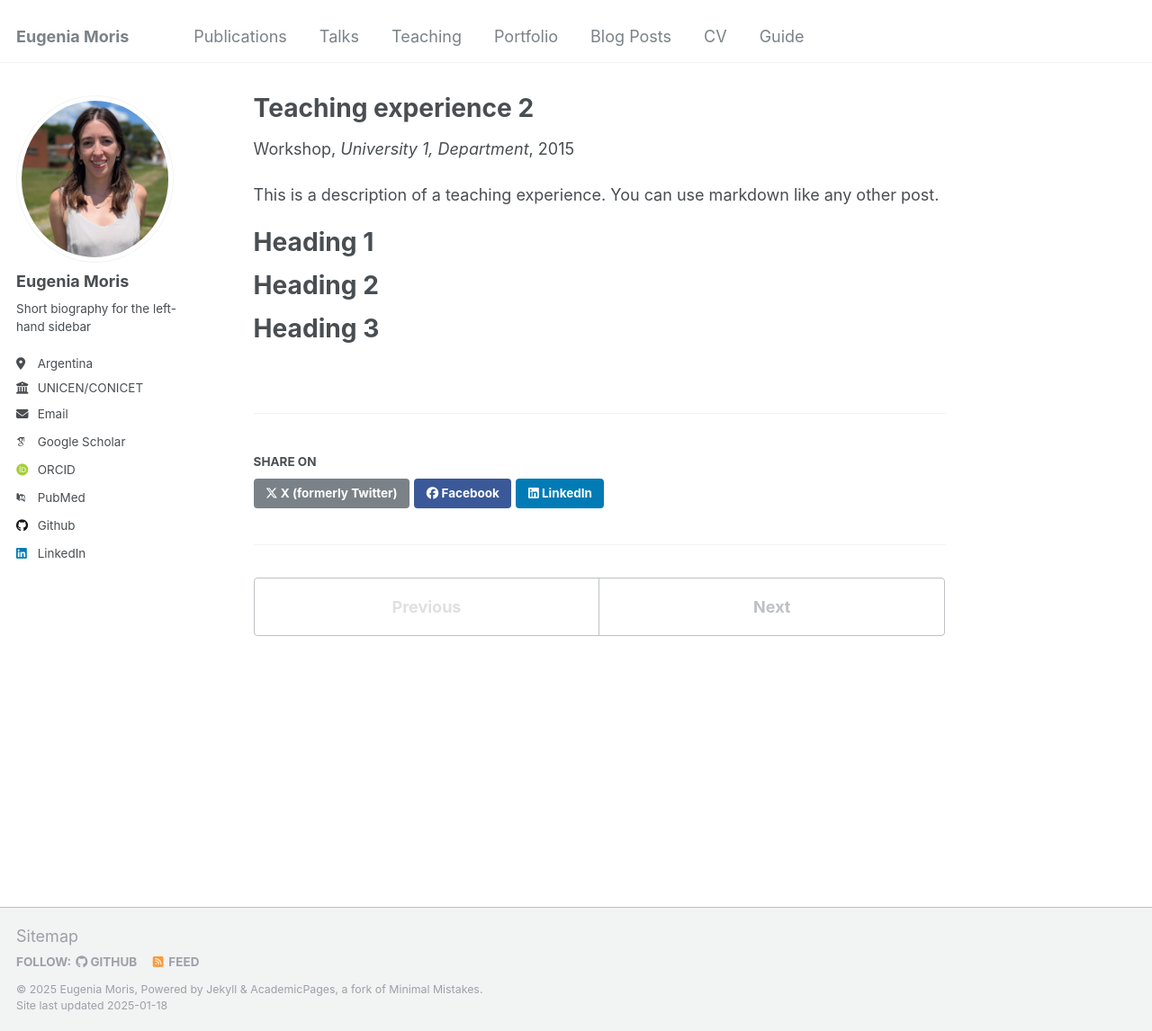
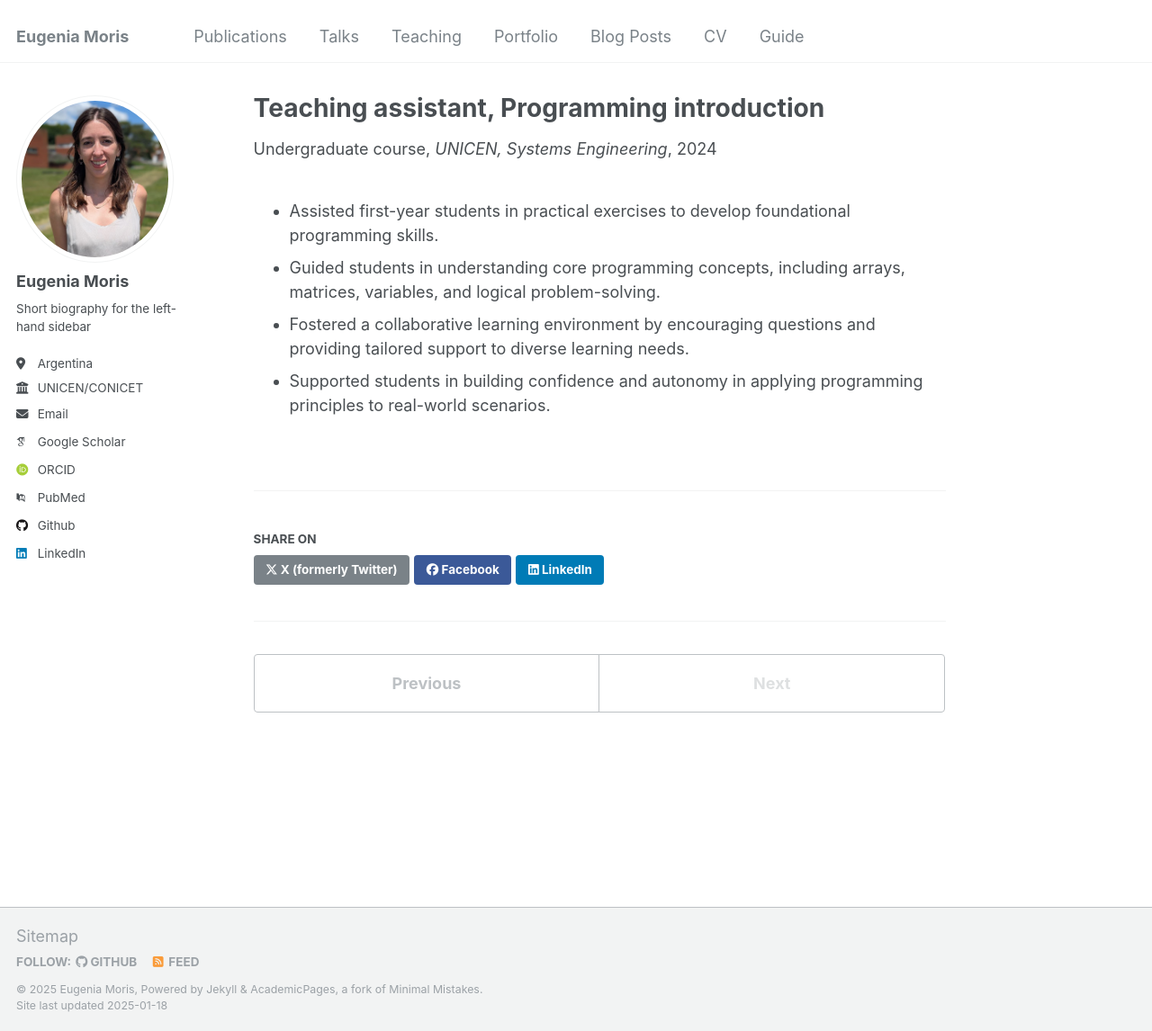
Before and after one commit to eugeniaMoris-PhD/eugeniaMoris-PhD.github.io, a Jekyll site: the page built from _teaching/2015-spring-teaching-2.md, in a window 1280 px wide and 1146 px high. Shown: the whole window at 90% size. Built offline with Jekyll 4.4.1, drawn with Linux system fonts in a browser that asks for light colours; some web fonts are replaced.

Commit message:
update teaching

```diff
--- a/_teaching/2015-spring-teaching-2.md
+++ b/_teaching/2015-spring-teaching-2.md
@@ -1,20 +1,14 @@
 ---
-title: "Teaching experience 2"
+title: "Teaching assistant, Programming introduction"
 collection: teaching
-type: "Workshop"
+type: "Undergraduate course"
 permalink: /teaching/2015-spring-teaching-1
-venue: "University 1, Department"
-date: 2015-01-01
-location: "City, Country"
+venue: "UNICEN, Systems Engineering"
+date: 2024-01-01
+location: "Tandil, Argentina"
 ---
 
-This is a description of a teaching experience. You can use markdown like any other post.
-
-Heading 1
-======
-
-Heading 2
-======
-
-Heading 3
-======
+* Assisted first-year students in practical exercises to develop foundational programming skills.
+* Guided students in understanding core programming concepts, including arrays, matrices, variables, and logical problem-solving.
+* Fostered a collaborative learning environment by encouraging questions and providing tailored support to diverse learning needs.
+* Supported students in building confidence and autonomy in applying programming principles to real-world scenarios.
```
Also changed, not shown: _teaching/2014-spring-teaching-1.md (+1 -1 lines).
